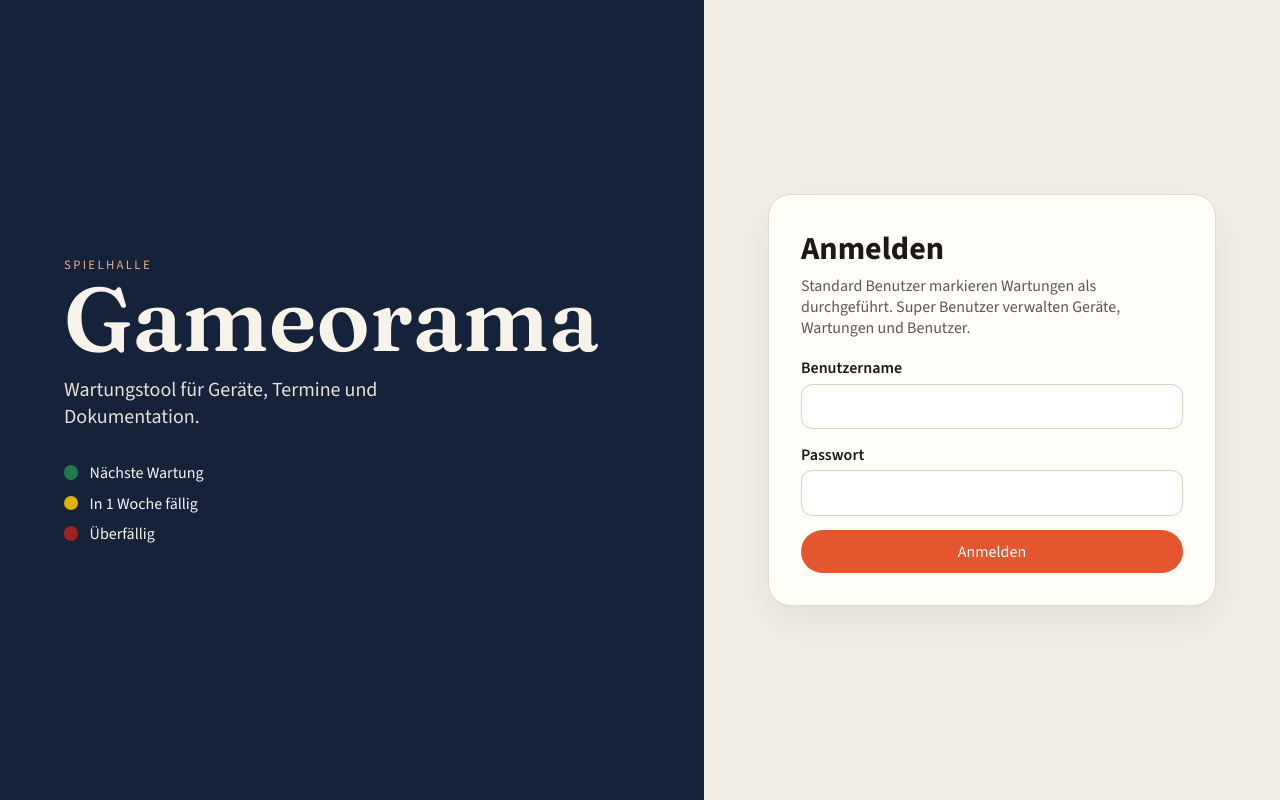
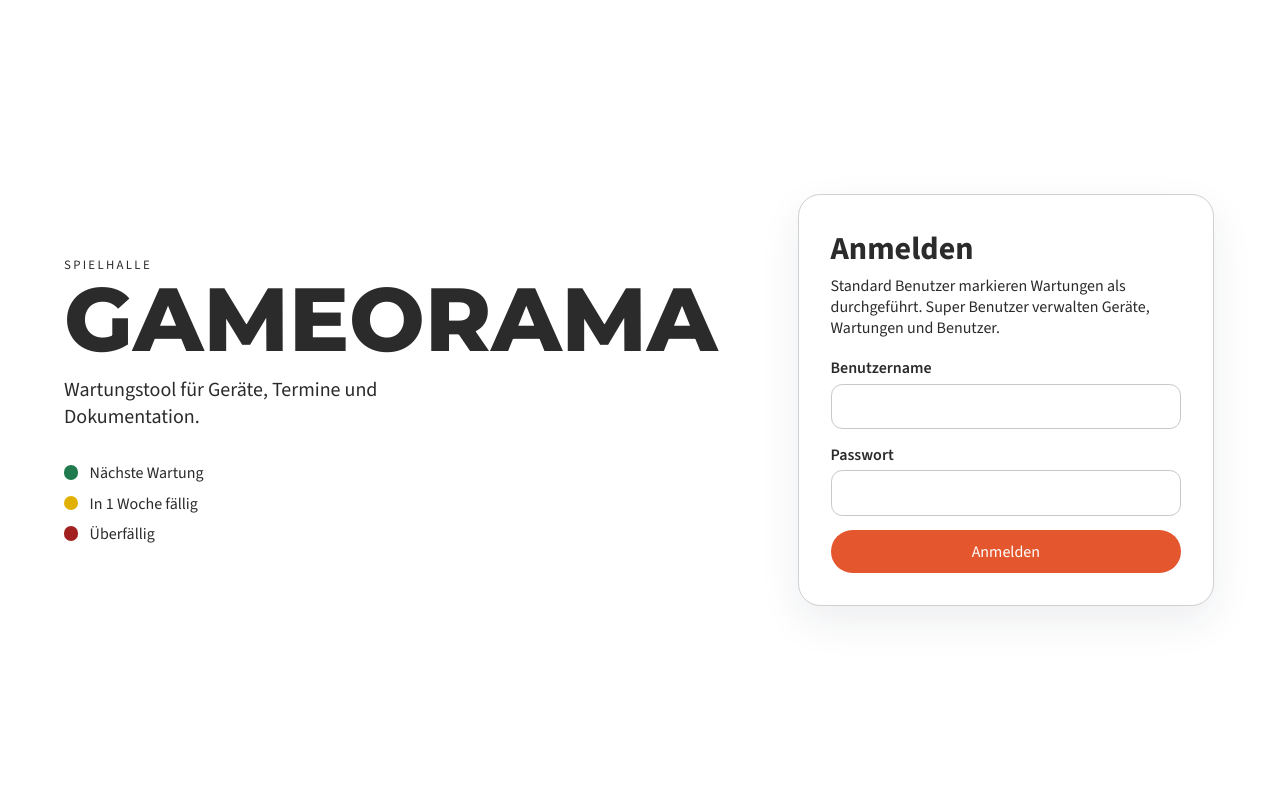
Before and after one commit to wbkwbk/Gameorama, a React (Vite) app: page / in a window 1280 px wide. Built offline with nearby package versions, Linux system fonts and the light colour scheme; no server answers.

Commit message:
Restyle the start screen with a white background and anthracite type.
Set the GAMEORAMA wordmark in uppercase Montserrat ExtraBold and refresh the Windows source zip.

Co-authored-by: wbkwbk <wbkwbk@users.noreply.github.com>

```diff
--- a/index.html
+++ b/index.html
@@ -7,7 +7,7 @@
     <link rel="preconnect" href="https://fonts.googleapis.com" />
     <link rel="preconnect" href="https://fonts.gstatic.com" crossorigin />
     <link
-      href="https://fonts.googleapis.com/css2?family=Fraunces:opsz,wght@9..144,600;9..144,700&family=Source+Sans+3:ital,wght@0,400;0,600;0,700;1,400&display=swap"
+      href="https://fonts.googleapis.com/css2?family=Fraunces:opsz,wght@9..144,600;9..144,700&family=Montserrat:wght@800&family=Source+Sans+3:ital,wght@0,400;0,600;0,700;1,400&display=swap"
       rel="stylesheet"
     />
   </head>
--- a/src/screens/LoginScreen.jsx
+++ b/src/screens/LoginScreen.jsx
@@ -15,7 +15,7 @@ export default function LoginScreen({ onLogin }) {
     <div className="login-page">
       <section className="login-hero">
         <p className="eyebrow">Spielhalle</p>
-        <h1>Gameorama</h1>
+        <h1>GAMEORAMA</h1>
         <p className="hero-lead">Wartungstool für Geräte, Termine und Dokumentation.</p>
         <ul className="legend">
           <li><i className="swatch ok" /> Nächste Wartung</li>
--- a/src/styles.css
+++ b/src/styles.css
@@ -32,7 +32,7 @@ body {
 button, input, textarea, select { font: inherit; color: inherit; }
 button { cursor: pointer; }
 h1, h2, p { margin: 0; }
-h1, .brand-mark, .login-hero h1 {
+h1, .brand-mark {
   font-family: Fraunces, Georgia, serif;
   font-weight: 600;
 }
@@ -131,21 +131,35 @@ h1, .brand-mark, .login-hero h1 {
 }
 
 .login-page {
+  --login-ink: #2b2b2b;
   min-height: 100vh;
   display: grid;
   grid-template-columns: 1.1fr 0.9fr;
+  background: #fff;
+  color: var(--login-ink);
 }
 .login-hero {
   padding: 4.5rem 4rem;
-  background: var(--navy);
-  color: #f7f3ea;
+  background: #fff;
+  color: var(--login-ink);
   display: flex;
   flex-direction: column;
   justify-content: center;
 }
 .eyebrow { letter-spacing: 0.18em; text-transform: uppercase; color: #e7b089; font-size: 0.8rem; }
-.login-hero h1 { font-size: clamp(3.5rem, 7vw, 6rem); line-height: 0.9; margin: 0.4rem 0 1rem; }
+.login-page .eyebrow { color: var(--login-ink); }
+.login-hero h1 {
+  font-family: Montserrat, "Segoe UI", sans-serif;
+  font-weight: 800;
+  font-size: clamp(3.5rem, 7vw, 6rem);
+  line-height: 0.9;
+  margin: 0.4rem 0 1rem;
+  text-transform: uppercase;
+  color: var(--login-ink);
+}
 .hero-lead { max-width: 28rem; font-size: 1.25rem; color: #e7e0d4; }
+.login-page .hero-lead,
+.login-page .legend { color: var(--login-ink); }
 .legend { list-style: none; padding: 0; margin: 2rem 0 0; display: grid; gap: 0.6rem; }
 .legend li { display: flex; align-items: center; gap: 0.7rem; }
 .swatch { width: 0.9rem; height: 0.9rem; border-radius: 99px; display: inline-block; }
@@ -156,13 +170,18 @@ h1, .brand-mark, .login-hero h1 {
 .login-card {
   margin: auto;
   width: min(28rem, calc(100% - 2rem));
-  background: var(--card);
-  border: 1px solid var(--line);
+  background: #fff;
+  color: var(--login-ink, var(--ink));
+  border: 1px solid #d0d0d0;
   border-radius: 1.4rem;
   padding: 2rem;
   box-shadow: var(--shadow);
 }
-.login-card h2 { font-size: 2rem; margin-bottom: 0.4rem; }
+.login-card h2 { font-size: 2rem; margin-bottom: 0.4rem; color: var(--login-ink, var(--ink)); }
+.login-page .muted { color: var(--login-ink); }
+.login-page label,
+.login-page input { color: var(--login-ink); }
+.login-page input { border-color: #c8c8c8; background: #fff; }
 .muted { color: var(--muted); }
 form { display: grid; gap: 0.9rem; margin-top: 1.2rem; }
 label { display: grid; gap: 0.35rem; font-weight: 600; }
```
Also changed, not shown: 1 other file (tests, documents, lock files or other folders).
